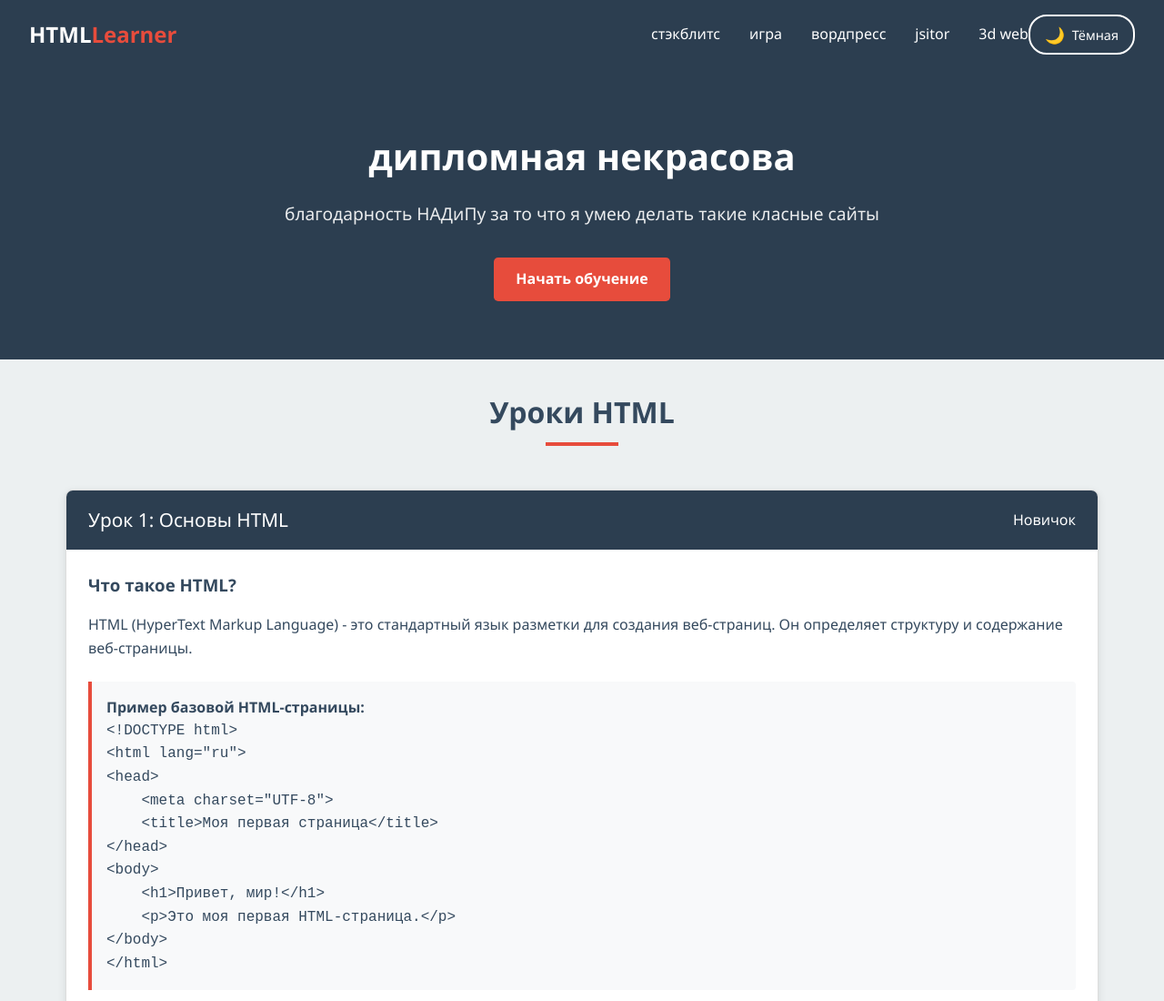
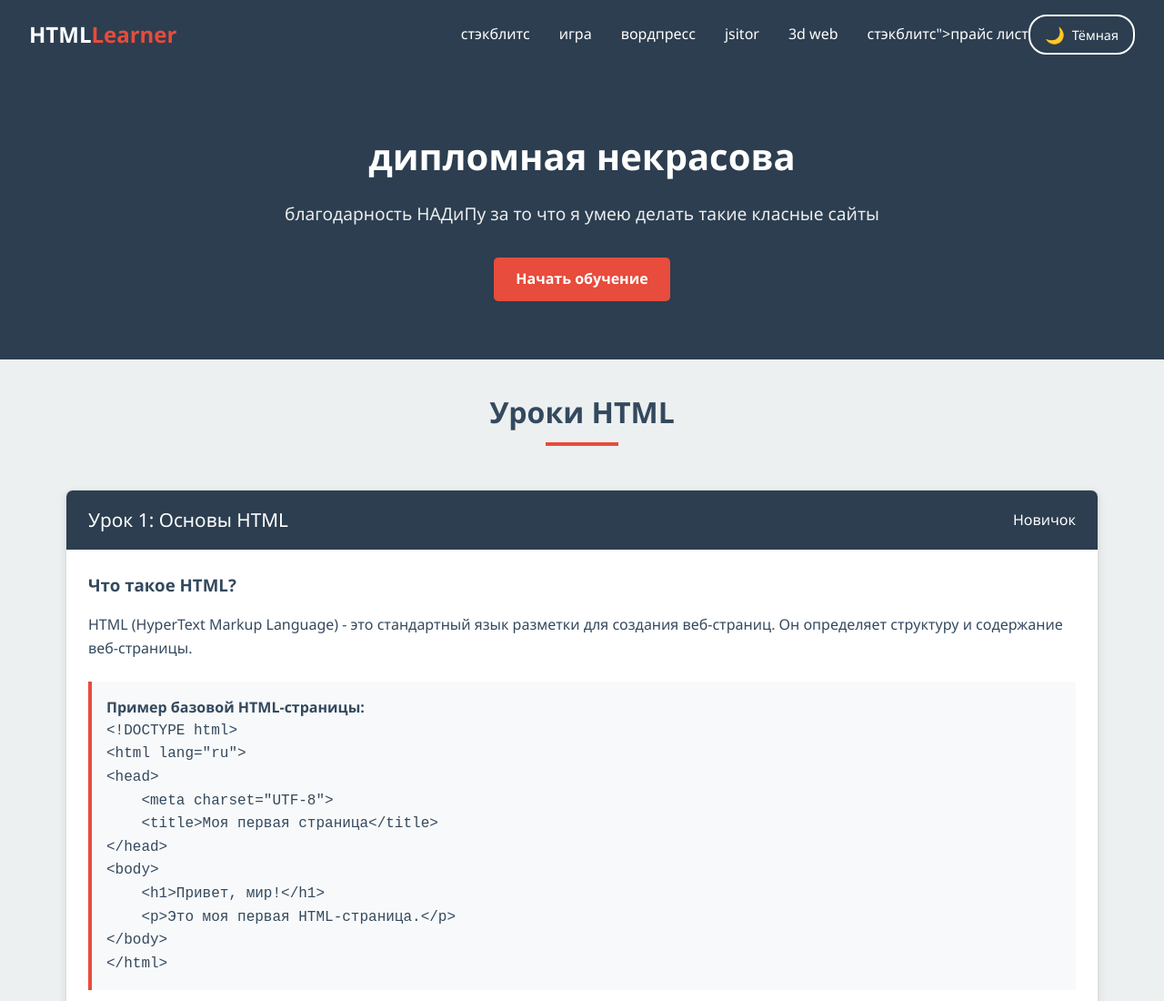
Before and after one commit to nadip14/cursov, a plain HTML site: page index.html in a window 1280 px wide. Shown: the top 1100 px of the page at 91% size. Drawn offline with Linux system fonts and the light colour scheme.

Commit message:
Update index.html

```diff
--- a/index.html
+++ b/index.html
@@ -307,6 +307,7 @@
                 <li><a href="https://wordpress.com/ru/">вордпресс</a></li>
                 <li><a href="https://jsitor.com/">jsitor</a></li>
                 <li><a href="https://nadip14.github.io/framer/">3d web</a></li>
+                <li><a href=" <li><a href="https://stackblitz.com/edit/stackblitz-starters-lw61vkc5?file=package.json">стэкблитс</a></li>">прайс лист</a></li>
                  <button class="theme-toggle" onclick="toggleTheme()">
                         <span class="theme-icon">🌙</span>
                         <span class="theme-text">Тёмная</span>
```
